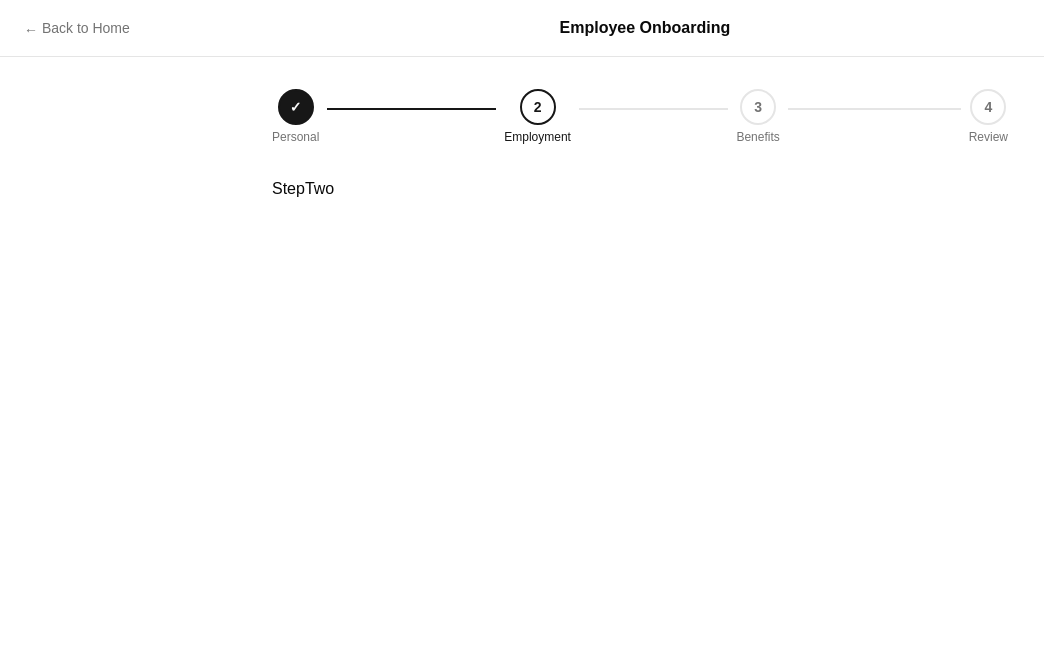
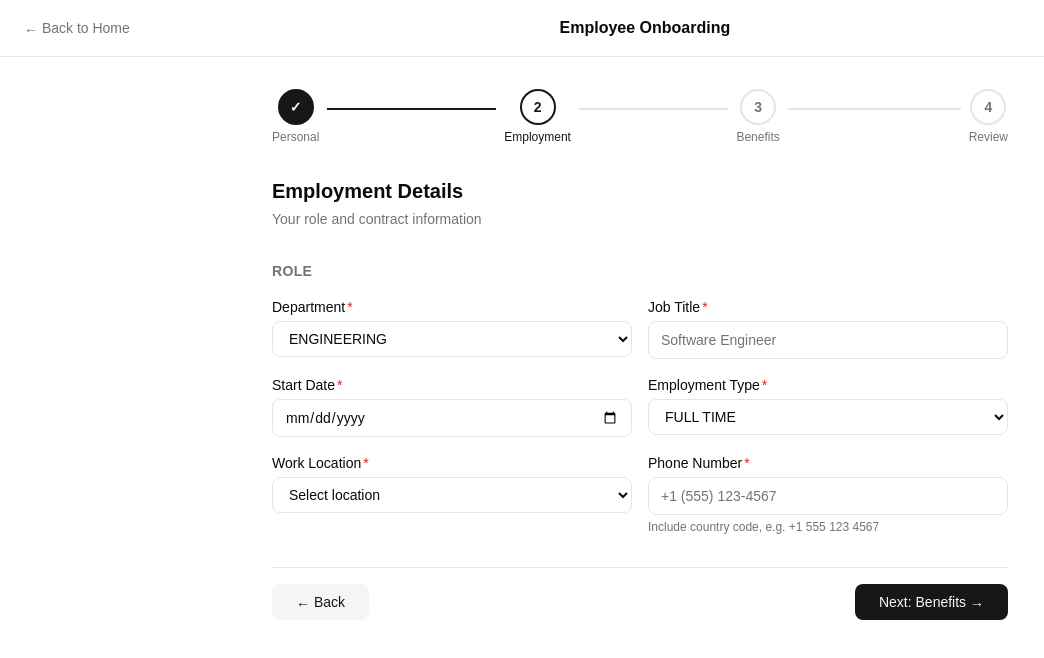
Before and after one commit to earthddx/stepper-form, a React (Vite) app: page /onboard/employment in a window 1280 px wide. Shown: the top 658 px of the page, without its empty margins (0-1044 px from the left). Built offline with nearby package versions, Linux system fonts and the light colour scheme.

Commit message:
step two first cut; updated schema

```diff
--- a/src/pages/onboard/StepTwo.tsx
+++ b/src/pages/onboard/StepTwo.tsx
@@ -1,9 +1,179 @@
-import React from 'react'
+import {
+  DEPARTMENTS,
+  EMPLOYMENT_TYPES,
+  STEP2_FIELDS,
+  WORK_LOCATIONS,
+  type OnboardingFormData,
+} from "@/schemas/onboarding.schema";
+import { useFormContext } from "react-hook-form";
+import { cn } from "@/lib/utils";
+import { Field, inputCls, inputErrorCls } from "@/components/ui/Field";
+import { useNavigate } from "react-router-dom";
 
 function StepTwo() {
+  const {
+    formState: { errors },
+    register,
+  } = useFormContext<OnboardingFormData>();
+
   return (
-    <div>StepTwo</div>
-  )
+    <div className="space-y-8">
+      <Header />
+      <section className="space-y-4">
+        <h3 className="text-sm font-semibold text-muted-foreground uppercase tracking-wide">
+          Role
+        </h3>
+        <div className="grid grid-cols-1 sm:grid-cols-2 gap-4">
+          <Field
+            name="department"
+            label="Department"
+            error={errors.department}
+            required
+          >
+            <select
+              id="department"
+              className={cn(inputCls, errors.department && inputErrorCls)}
+              {...register("department")}
+            >
+              {DEPARTMENTS.map((dep) => {
+                return (
+                  <option key={dep} value={dep}>
+                    {dep.replace(/_/g, " ")}
+                  </option>
+                );
+              })}
+            </select>
+          </Field>
+          <Field
+            name="jobTitle"
+            label="Job Title"
+            error={errors.jobTitle}
+            required
+          >
+            <input
+              id="jobTitle"
+              placeholder="Software Engineer"
+              className={cn(inputCls, errors.jobTitle && inputErrorCls)}
+              {...register("jobTitle")}
+            />
+          </Field>
+          <Field
+            name="startDate"
+            label="Start Date"
+            error={errors.startDate}
+            required
+          >
+            <input
+              id="startDate"
+              type="date"
+              className={cn(inputCls, errors.startDate && inputErrorCls)}
+              {...register("startDate")}
+            />
+          </Field>
+          <Field
+            name="employmentType"
+            label="Employment Type"
+            error={errors.employmentType}
+            required
+          >
+            <select
+              id="employmentType"
+              className={cn(inputCls, errors.employmentType && inputErrorCls)}
+              {...register("employmentType")}
+            >
+              {EMPLOYMENT_TYPES.map((type) => {
+                return (
+                  <option key={type} value={type}>
+                    {type.replace(/_/g, " ")}
+                  </option>
+                );
+              })}
+            </select>
+          </Field>
+          <Field
+            name="workLocation"
+            label="Work Location"
+            error={errors.workLocation}
+            required
+          >
+            <select
+              id="workLocation"
+              className={cn(inputCls, errors.workLocation && inputErrorCls)}
+              {...register("workLocation")}
+            >
+              <option value="">Select location</option>
+              {WORK_LOCATIONS.map((location) => (
+                <option key={location} value={location}>
+                  {location}
+                </option>
+              ))}
+            </select>
+          </Field>
+          <Field
+            name="phone"
+            label="Phone Number"
+            error={errors.phone}
+            hint="Include country code, e.g. +1 555 123 4567"
+            required
+          >
+            <input
+              id="phone"
+              type="tel"
+              placeholder="+1 (555) 123-4567"
+              className={cn(inputCls, errors.phone && inputErrorCls)}
+              {...register("phone")}
+            />
+          </Field>
+        </div>
+      </section>
+      <Navigation />
+    </div>
+  );
 }
 
-export default StepTwo
+const Header = () => {
+  return (
+    <div>
+      <h2 className="text-xl font-semibold text-foreground">
+        Employment Details
+      </h2>
+      <p className="text-sm text-muted-foreground mt-1">
+        Your role and contract information
+      </p>
+    </div>
+  );
+};
+
+const Navigation = () => {
+  const navigate = useNavigate();
+  const { trigger } = useFormContext<OnboardingFormData>();
+
+  const handleNext = async () => {
+    const valid = await trigger(STEP2_FIELDS);
+    if (valid) navigate("/onboard/benefits");
+  };
+  const handlePrev = async () => {
+    navigate("/onboard/personal");
+  };
+
+  return (
+    <div className="flex justify-between pt-4 border-t border-border">
+      <button
+        type="button"
+        onClick={handlePrev}
+        className="px-6 py-2 bg-secondary text-secondary-foreground text-sm font-medium rounded-md hover:opacity-90 transition-opacity"
+      >
+        ← Back
+      </button>
+      <button
+        type="button"
+        onClick={handleNext}
+        className="px-6 py-2 bg-primary text-primary-foreground text-sm font-medium rounded-md hover:opacity-90 transition-opacity"
+      >
+        Next: Benefits →
+      </button>
+    </div>
+  );
+};
+
+export default StepTwo;
--- a/src/schemas/onboarding.schema.ts
+++ b/src/schemas/onboarding.schema.ts
@@ -1,8 +1,26 @@
 import { z } from "zod";
 
 export const GENDERS = ["MALE", "FEMALE", "PREFER_NOT_TO_SAY"] as const;
+export const DEPARTMENTS = [
+  "ENGINEERING",
+  "PRODUCT",
+  "DESIGN",
+  "MARKETING",
+  "SALES",
+  "HR",
+  "FINANCE",
+  "OPERATIONS",
+] as const;
+export const EMPLOYMENT_TYPES = [
+  "FULL_TIME",
+  "PART_TIME",
+  "CONTRACT",
+  "INTERNSHIP",
+] as const;
+export const WORK_LOCATIONS = ["REMOTE", "ONSITE", "HYBRID"] as const;
 
 export const schema = z.object({
+  // Step 1 - Personal Details
   firstName: z.string().min(1, "First name is required").max(50),
   lastName: z.string().min(1, "Last name is required").max(50),
   dateOfBirth: z
@@ -18,6 +36,13 @@ export const schema = z.object({
     .check(z.email("Invalid email address")),
   phone: z.string().regex(/^\+?[\d\s\-().]{7,20}$/, "Invalid phone number"),
   gender: z.enum(GENDERS),
+
+  // Step 2 - Employment Details
+  department: z.enum(DEPARTMENTS),
+  jobTitle: z.string().min(1, "Job title is required").max(50),
+  startDate: z.string().min(1, "Start date is required"),
+  employmentType: z.enum(EMPLOYMENT_TYPES),
+  workLocation: z.enum(WORK_LOCATIONS),
 });
 
 export type OnboardingFormData = z.infer<typeof schema>;
@@ -30,3 +55,11 @@ export const STEP1_FIELDS: Array<keyof OnboardingFormData> = [
   "email",
   "phone",
 ];
+
+export const STEP2_FIELDS: Array<keyof OnboardingFormData> = [
+  "department",
+  "jobTitle",
+  "startDate",
+  "employmentType",
+  "workLocation",
+];
```
